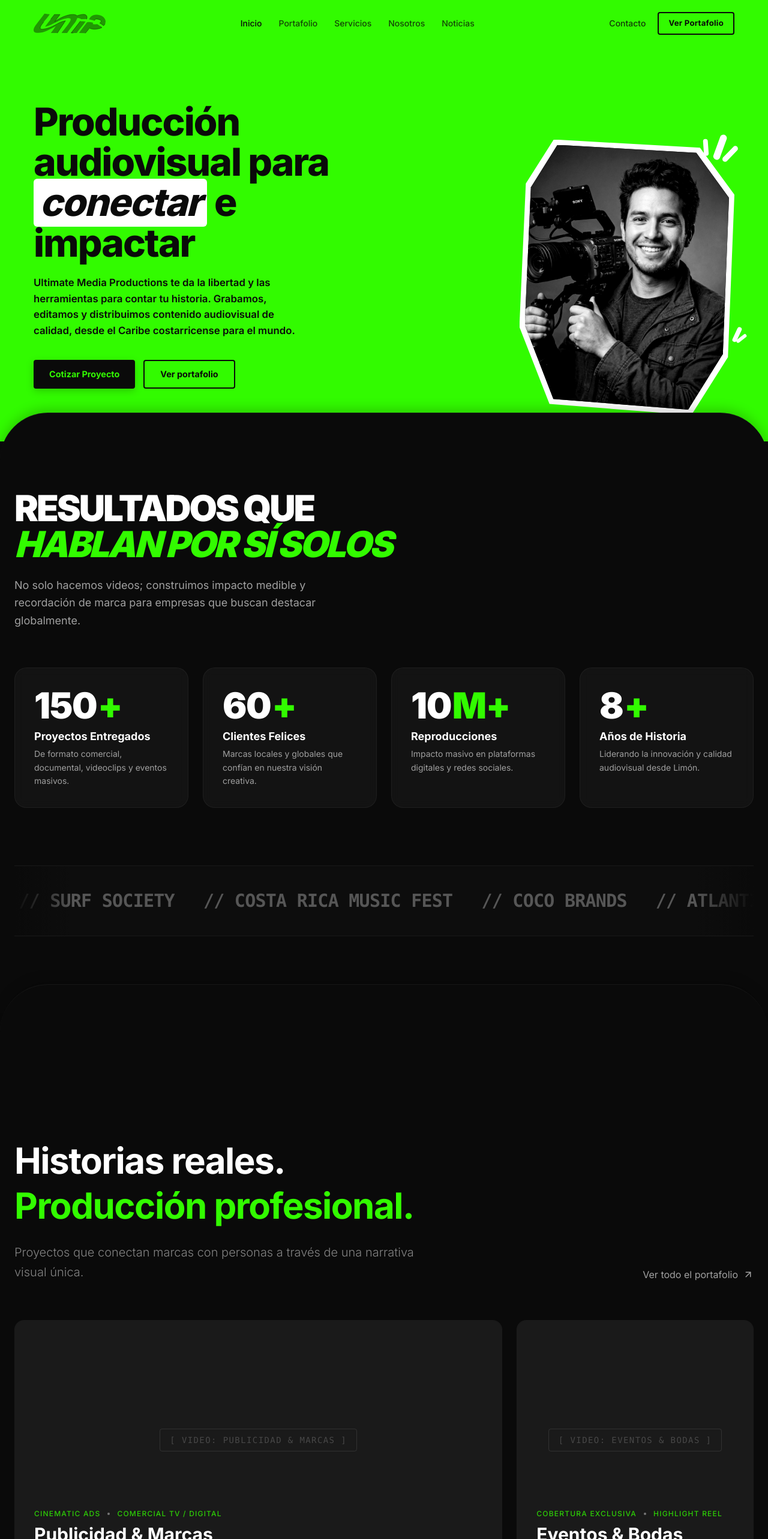
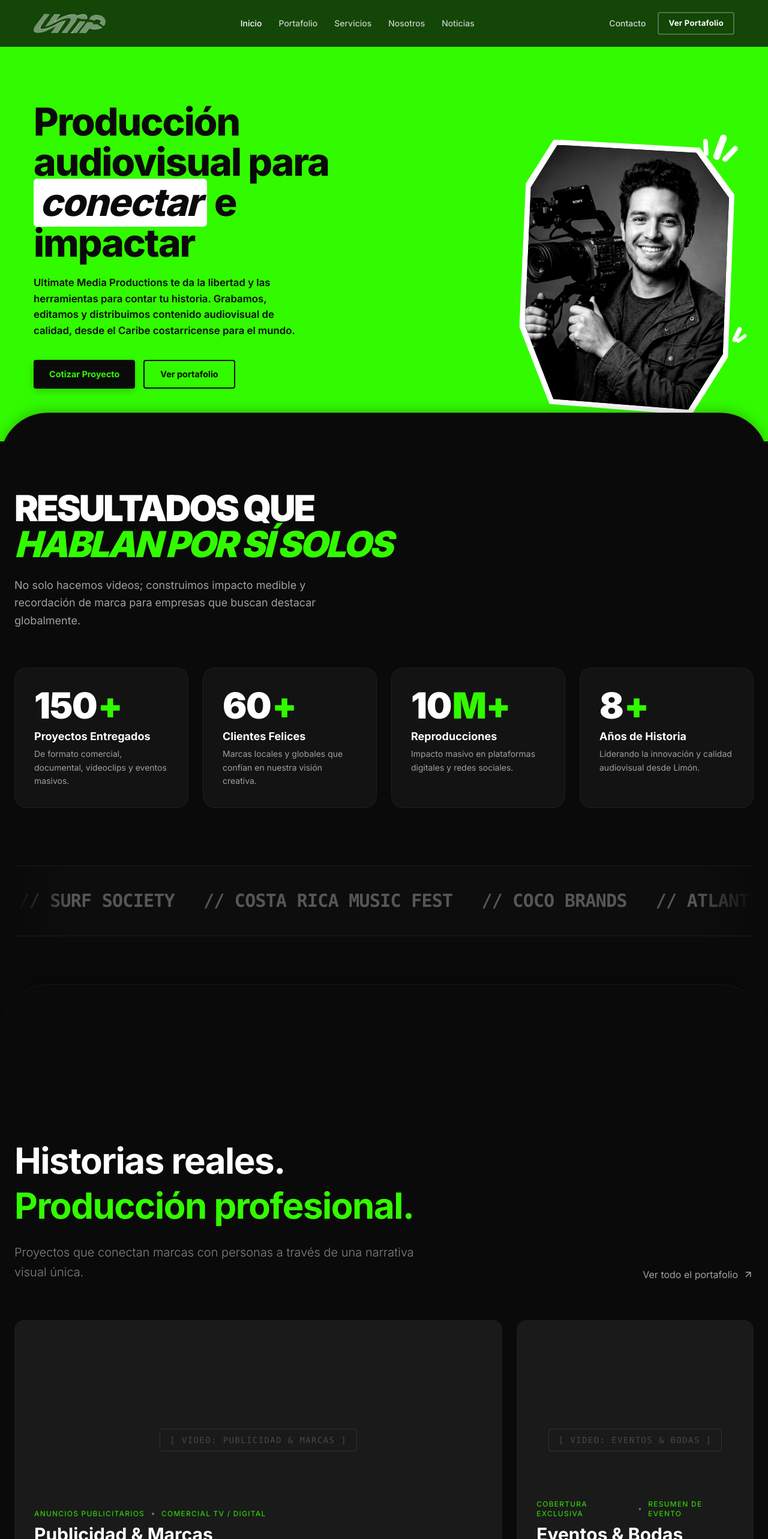
Before and after one commit to kirianL/UMPmedia, a Next.js app: page / in a window 1280 px wide. Shown: the top 2566 px of the page at 60% size. Built offline with nearby package versions, Linux system fonts and the light colour scheme.

Commit message:
feat: implement landing page layout with responsive animated header and page transitions

```diff
--- a/app/(landing)/portfolio/page.tsx
+++ b/app/(landing)/portfolio/page.tsx
@@ -82,15 +82,11 @@ export default function PortfolioPage() {
       {/* Jeton-Style Header Banner with UMP Neon Green Background */}
       <div className="bg-[#32fb00] text-black pt-40 pb-24 md:pb-32 px-6 relative z-10">
         <div className="container mx-auto flex flex-col md:flex-row justify-between items-start md:items-center gap-6 md:gap-12 text-black">
-          <motion.div
-            initial={{ opacity: 0, y: -15 }}
-            animate={{ opacity: 1, y: 0 }}
-            transition={{ duration: 0.5, ease: "easeOut" }}
-          >
-            <h1 className="text-5xl md:text-7xl lg:text-8xl font-bold tracking-tighter leading-none select-none text-black">
-              Portafolio
-            </h1>
-          </motion.div>
+            <RevealText
+              text="Portafolio"
+              tag="h1"
+              className="text-5xl md:text-7xl lg:text-8xl font-bold tracking-tighter leading-none select-none text-black"
+            />
 
           <motion.div
             initial={{ opacity: 0, y: -15 }}
--- a/app/(landing)/team/page.tsx
+++ b/app/(landing)/team/page.tsx
@@ -71,15 +71,11 @@ export default function TeamPage() {
       {/* Jeton-Style Header Banner with UMP Neon Green Background */}
       <div className="bg-[#32fb00] text-black pt-40 pb-24 md:pb-32 px-6 relative z-10">
         <div className="container mx-auto flex flex-col md:flex-row justify-between items-start md:items-center gap-6 md:gap-12 text-black">
-          <motion.div
-            initial={{ opacity: 0, y: -15 }}
-            animate={{ opacity: 1, y: 0 }}
-            transition={{ duration: 0.5, ease: "easeOut" }}
-          >
-            <h1 className="text-5xl md:text-7xl lg:text-8xl font-bold tracking-tighter leading-none select-none text-black">
-              Equipo
-            </h1>
-          </motion.div>
+            <RevealText
+              text="Equipo"
+              tag="h1"
+              className="text-5xl md:text-7xl lg:text-8xl font-bold tracking-tighter leading-none select-none text-black"
+            />
 
           <motion.div
             initial={{ opacity: 0, y: -15 }}
--- a/app/(landing)/template.tsx
+++ b/app/(landing)/template.tsx
@@ -5,9 +5,9 @@ import { motion } from "framer-motion";
 export default function Template({ children }: { children: React.ReactNode }) {
   return (
     <motion.div
-      initial={{ opacity: 0 }}
-      animate={{ opacity: 1 }}
-      transition={{ duration: 0.4, ease: "easeOut" }}
+      initial={{ opacity: 0, y: -15 }}
+      animate={{ opacity: 1, y: 0 }}
+      transition={{ duration: 0.65, ease: [0.16, 1, 0.3, 1] }}
     >
       {children}
     </motion.div>
--- a/components/layout/header.tsx
+++ b/components/layout/header.tsx
@@ -37,9 +37,7 @@ export function Header() {
   const pathname = usePathname();
   const { scrollY } = useScroll();
 
-  const heroIsVisible = !isScrolled;
-  const isGreenTheme = heroIsVisible && !isOpen;
-  const themeColor = isOpen ? "#0c0c0c" : isGreenTheme ? "#32fb00" : "#0a0a0a";
+  const themeColor = "#0a0a0a";
 
   useMotionValueEvent(scrollY, "change", (latest) => {
     setIsScrolled(latest > 60);
@@ -67,11 +65,8 @@ export function Header() {
     meta.setAttribute("content", themeColor);
   }, [themeColor]);
 
-  const textColor = isOpen ? "#ffffff" : heroIsVisible ? "#0a0a0a" : "#ffffff";
-
-  const borderColor = heroIsVisible && !isOpen
-    ? "rgba(10,10,10,1)"
-    : "rgba(255,255,255,1)";
+  const textColor = "#ffffff";
+  const borderColor = "rgba(255,255,255,0.08)";
 
   return (
     <>
@@ -82,24 +77,20 @@ export function Header() {
           opacity: 1,
           backgroundColor: isOpen
             ? "transparent"
-            : heroIsVisible
-            ? "#32fb00"
-            : "rgba(10,10,10,0.92)",
+            : "rgba(10,10,10,0.75)",
           borderColor: isScrolled && !isOpen
-            ? "rgba(255,255,255,0.08)"
+            ? borderColor
             : "rgba(0,0,0,0)",
           backdropFilter: isOpen
-            ? "blur(0px)"
-            : heroIsVisible
             ? "blur(0px)"
             : "blur(12px)",
         }}
         transition={{
           y: { duration: 0.4, ease: [0.16, 1, 0.3, 1] as const },
           opacity: { duration: 0.4 },
-          backgroundColor: { duration: 0.45, ease: "easeInOut" },
-          borderColor: { duration: 0.45, ease: "easeInOut" },
-          backdropFilter: { duration: 0.45, ease: "easeInOut" },
+          backgroundColor: { duration: 0.3, ease: "easeInOut" },
+          borderColor: { duration: 0.3, ease: "easeInOut" },
+          backdropFilter: { duration: 0.3, ease: "easeInOut" },
         }}
         style={{
           borderBottomWidth: isScrolled && !isOpen ? "1px" : "0px",
@@ -111,7 +102,7 @@ export function Header() {
         <Link href="/" className="z-50 relative flex items-center w-[105px] h-[30px] md:w-[120px] md:h-[34px]" suppressHydrationWarning>
           <div className="relative w-full h-full">
             <AnimatedLogo
-              color={(heroIsVisible && !isOpen) ? "#0a0a0a" : "#ffffff"}
+              color="#ffffff"
               className="w-full h-full object-contain"
             />
           </div>
@@ -167,21 +158,23 @@ export function Header() {
               fontSize: "0.82rem",
               letterSpacing: "0.02em",
               color: textColor,
-              border: `2px solid ${borderColor}`,
+              border: `2px solid rgba(255,255,255,0.25)`,
               borderRadius: "4px",
               padding: "7px 16px",
               textDecoration: "none",
-              transition: "all 0.45s ease-in-out",
+              transition: "all 0.35s ease-in-out",
             }}
             onMouseEnter={(e) => {
               const el = e.currentTarget as HTMLAnchorElement;
-              el.style.background = heroIsVisible ? "#0a0a0a" : "#ffffff";
-              el.style.color = heroIsVisible ? "#32fb00" : "#0a0a0a";
+              el.style.background = "#ffffff";
+              el.style.color = "#0a0a0a";
+              el.style.borderColor = "#ffffff";
             }}
             onMouseLeave={(e) => {
               const el = e.currentTarget as HTMLAnchorElement;
               el.style.background = "transparent";
               el.style.color = textColor;
+              el.style.borderColor = "rgba(255,255,255,0.25)";
             }}
           >
             Ver Portafolio
--- a/components/pages/about-content.tsx
+++ b/components/pages/about-content.tsx
@@ -12,15 +12,11 @@ export function AboutContent() {
       {/* Jeton-Style Header Banner with UMP Neon Green Background */}
       <div className="bg-[#32fb00] text-black pt-40 pb-24 md:pb-32 px-6 relative z-10">
         <div className="container mx-auto flex flex-col md:flex-row justify-between items-start md:items-center gap-6 md:gap-12 text-black">
-          <motion.div
-            initial={{ opacity: 0, y: -15 }}
-            animate={{ opacity: 1, y: 0 }}
-            transition={{ duration: 0.5, ease: "easeOut" }}
-          >
-            <h1 className="text-5xl md:text-7xl lg:text-8xl font-bold tracking-tighter leading-none select-none text-black">
-              Nosotros
-            </h1>
-          </motion.div>
+            <RevealText
+              text="Nosotros"
+              tag="h1"
+              className="text-5xl md:text-7xl lg:text-8xl font-bold tracking-tighter leading-none select-none text-black"
+            />
 
           <motion.div
             initial={{ opacity: 0, y: -15 }}
--- a/components/pages/contact-content.tsx
+++ b/components/pages/contact-content.tsx
@@ -11,15 +11,11 @@ export function ContactContent() {
       {/* Jeton-Style Header Banner with UMP Neon Green Background */}
       <div className="bg-[#32fb00] text-black pt-40 pb-24 md:pb-32 px-6 relative z-10">
         <div className="container mx-auto flex flex-col md:flex-row justify-between items-start md:items-center gap-6 md:gap-12 text-black">
-          <motion.div
-            initial={{ opacity: 0, y: -15 }}
-            animate={{ opacity: 1, y: 0 }}
-            transition={{ duration: 0.5, ease: "easeOut" }}
-          >
-            <h1 className="text-5xl md:text-7xl lg:text-8xl font-bold tracking-tighter leading-none select-none text-black">
-              Contacto
-            </h1>
-          </motion.div>
+            <RevealText
+              text="Contacto"
+              tag="h1"
+              className="text-5xl md:text-7xl lg:text-8xl font-bold tracking-tighter leading-none select-none text-black"
+            />
 
           <motion.div
             initial={{ opacity: 0, y: -15 }}
--- a/components/pages/services-content.tsx
+++ b/components/pages/services-content.tsx
@@ -21,15 +21,11 @@ export function ServicesContent() {
       {/* Jeton-Style Header Banner with UMP Neon Green Background */}
       <div className="bg-[#32fb00] text-black pt-40 pb-24 md:pb-32 px-6 relative z-10">
         <div className="container mx-auto flex flex-col md:flex-row justify-between items-start md:items-center gap-6 md:gap-12 text-black">
-          <motion.div
-            initial={{ opacity: 0, y: -15 }}
-            animate={{ opacity: 1, y: 0 }}
-            transition={{ duration: 0.5, ease: "easeOut" }}
-          >
-            <h1 className="text-5xl md:text-7xl lg:text-8xl font-bold tracking-tighter leading-none select-none text-black">
-              Servicios
-            </h1>
-          </motion.div>
+            <RevealText
+              text="Servicios"
+              tag="h1"
+              className="text-5xl md:text-7xl lg:text-8xl font-bold tracking-tighter leading-none select-none text-black"
+            />
 
           <motion.div
             initial={{ opacity: 0, y: -15 }}
--- a/components/sections/portfolio-preview.tsx
+++ b/components/sections/portfolio-preview.tsx
@@ -9,7 +9,7 @@ const categories = [
   {
     id: "publicidad",
     title: "Publicidad & Marcas",
-    client: "Cinematic Ads",
+    client: "Anuncios Publicitarios",
     format: "Comercial TV / Digital",
     video: "/assets/videos/Presentacion1.mp4", // Using existing videos as placeholders
     colSpan: "md:col-span-2",
@@ -18,31 +18,31 @@ const categories = [
     id: "eventos",
     title: "Eventos & Bodas",
     client: "Cobertura Exclusiva",
-    format: "Highlight Reel",
+    format: "Resumen de Evento",
     video: "/assets/videos/Presentacion2.mp4",
     colSpan: "md:col-span-1",
   },
   {
     id: "podcast",
     title: "Podcast & Entrevistas",
-    client: "Studio Sessions",
-    format: "Multicam 4K",
+    client: "Sesiones de Estudio",
+    format: "Multicámara 4K",
     video: "/assets/placeholder-video-1.mp4", // Fallback to placeholder if needed, or re-use
     colSpan: "md:col-span-1",
   },
   {
     id: "social",
     title: "Contenido para Redes",
-    client: "Viral Content",
-    format: "Vertical / Reels",
+    client: "Contenido Viral",
+    format: "Formato Vertical / Reels",
     video: "/assets/videos/Presentacion1.mp4",
     colSpan: "md:col-span-1",
   },
   {
     id: "corporativo",
     title: "Video Corporativo",
-    client: "Business Identity",
-    format: "Brand Story",
+    client: "Identidad de Negocios",
+    format: "Historia de Marca",
     video: "/assets/videos/Presentacion2.mp4",
     colSpan: "md:col-span-1",
   },
```
Also changed, not shown: app/(landing)/news/page.tsx (+9 -7 lines).
